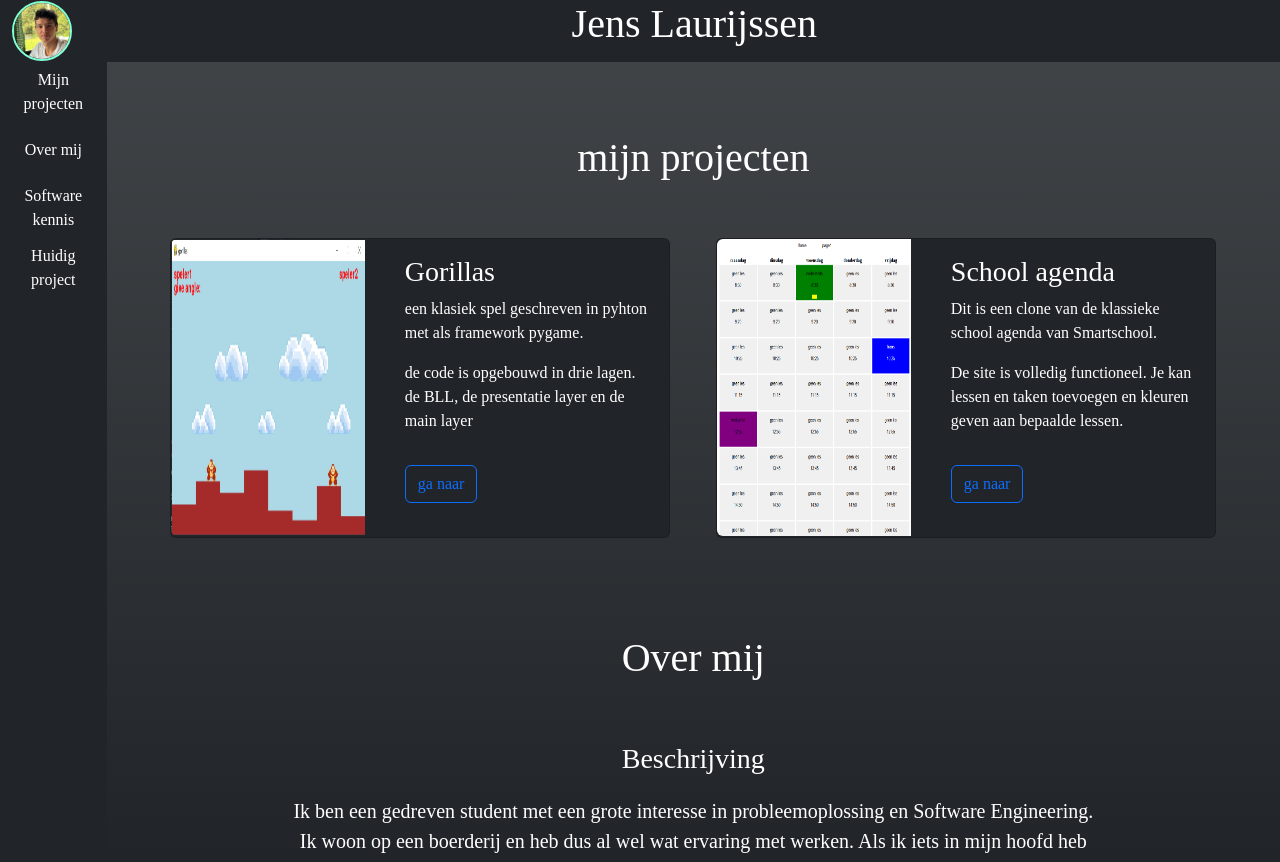
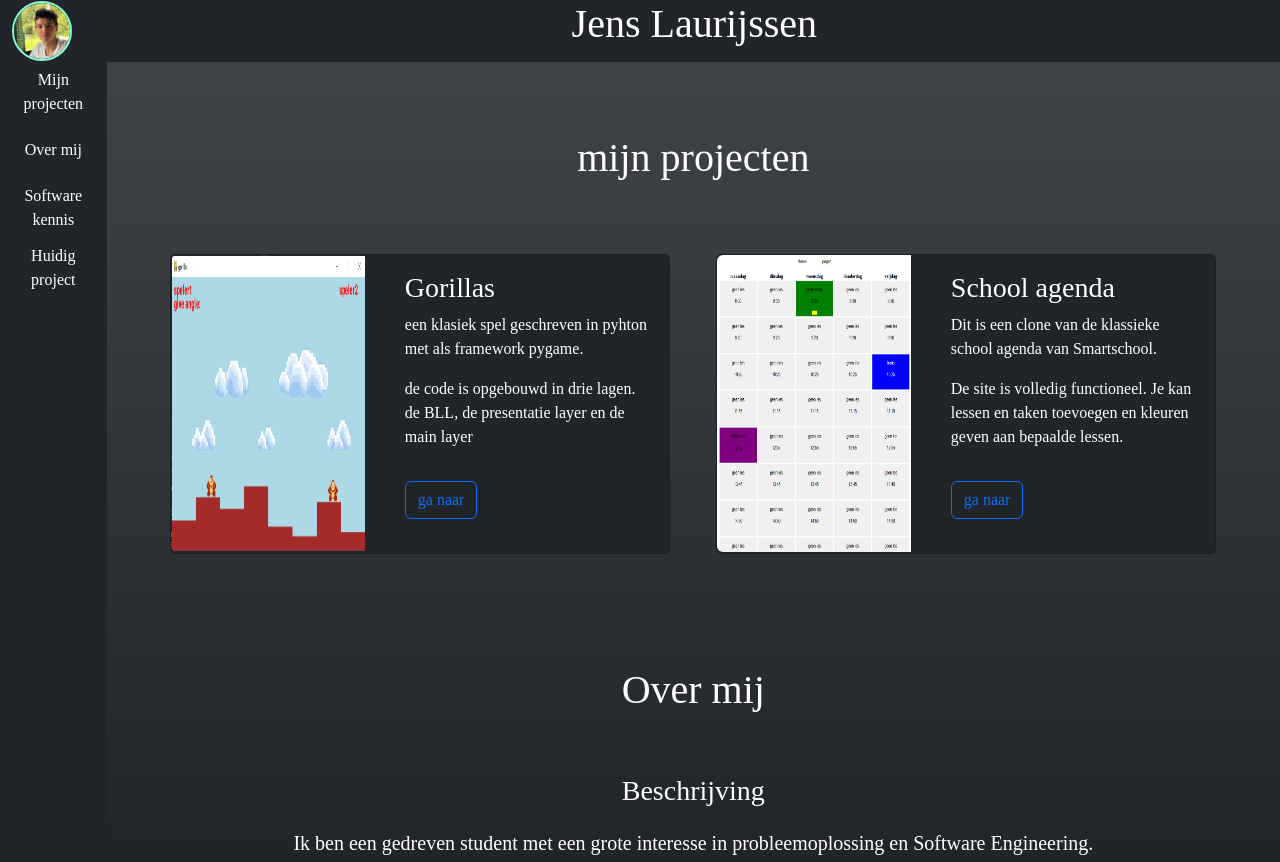
Before and after one commit to jensthebrogrammer/portofolio_site, a React (Vite) app in the folder frontend/: page /#/ in a window 1280 px wide. Built offline with nearby package versions, Linux system fonts and the light colour scheme.

Commit message:
added breakingpoints to the cards

```diff
--- a/frontend/src/modules/cards.jsx
+++ b/frontend/src/modules/cards.jsx
@@ -7,7 +7,7 @@ export default function MijnProjecten() {
       <div className="container p-4 mt-5 pb-5">
         <h1 className="text-center pb-5">mijn projecten</h1>
         <div className="row justify-content-center">
-          <div className="col-6 d-flex justify-content-center p-0">
+          <div className="col-lg-6 col-12 my-3 d-flex justify-content-center p-0">
             <div className="card bg-dark">
               <div className="row">
                 <div className="col-5">
@@ -26,7 +26,7 @@ export default function MijnProjecten() {
             </div>
           </div>
 
-          <div className="col-6 d-flex justify-content-center p-0">
+          <div className="col-lg-6 col-12 my-3 d-flex justify-content-center p-0">
             <div className="card bg-dark">
               <div className="row">
                 <div className="col-5">
--- a/frontend/src/modules/huidigProject.jsx
+++ b/frontend/src/modules/huidigProject.jsx
@@ -32,7 +32,7 @@ export default function HuidigProject() {
         </div>
 
         <div className="d-xxl-none d-block mt-5">
-            <img src='\src\images\printscreen_webscraper2.png' className="img-fluid rounded-start img-huidig-project" />
+          <img src='\src\images\printscreen_webscraper2.png' className="img-fluid rounded-start img-huidig-project" />
         </div>
       </div>
     </section>
```
